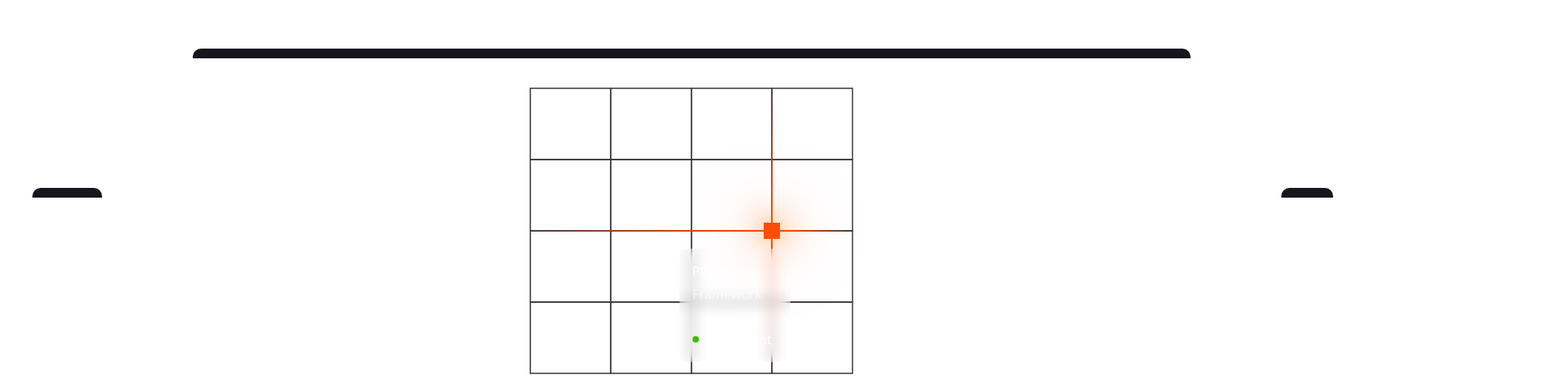
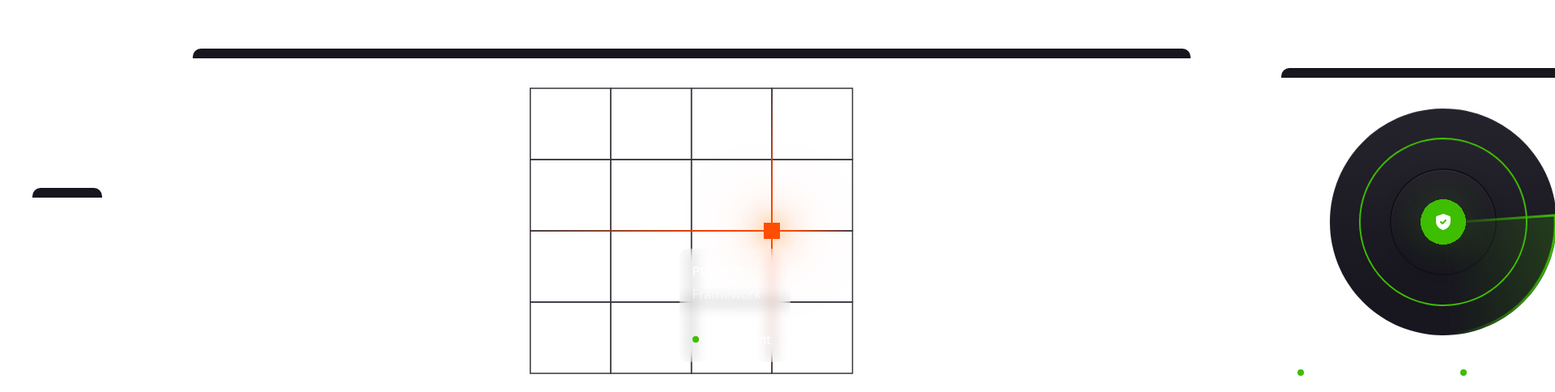
Before and after one commit to viblo29/compliance-management, a Next.js app in the folder my-app/: page / in a window 1280 px wide. Shown: the part 132-616 px from the top of the page at 81% size, 1920 px wide, since content can reach past the window. Built offline with nearby package versions, Linux system fonts and the light colour scheme.

Commit message:
finished 3rd animated component

```diff
--- /dev/null
+++ b/my-app/components/atoms/GreenDot/GreenDot.tsx
@@ -0,0 +1,11 @@
+import React from 'react'
+
+function GreenDot() {
+  return (
+    <div>
+        <div className="w-2 h-2 rounded-full bg-[#3EBE00]"></div>
+    </div>
+  )
+}
+
+export default GreenDot
--- a/my-app/components/molecules/GetFunding/GetFunding.tsx
+++ b/my-app/components/molecules/GetFunding/GetFunding.tsx
@@ -3,6 +3,7 @@ import React, { useEffect, useState, useRef } from "react";
 import grid from "../../../public/Grid.svg";
 import Image from "next/image";
 import { motion, useAnimation } from "framer-motion";
+import GreenDot from "@/components/atoms/GreenDot/GreenDot";
 
 const boxWidth = 99;
 const boxHeight = 89;
@@ -128,7 +129,7 @@ function GetFunding() {
               <div className="font-medium leading-6 tracking-[0.1px]" style={{color: "var(--transparent-surface-transparent-white-60, rgba(255, 255, 255, 0.60))"}}>Framework</div>
             </div>
             <div className="flex flex-row items-center justify-center gap-3">
-              <div className="w-2 h-2 rounded-full bg-[#3EBE00]"></div>
+              <GreenDot/>
               <div style={{letterSpacing:"var(--ui-14-semi-medium-letter-spacing-0, 0)"}}>Compliant</div>
             </div>
           </div>
--- /dev/null
+++ b/my-app/components/molecules/Radar/Radar.tsx
@@ -0,0 +1,34 @@
+import React from 'react'
+import Image from 'next/image'
+import radarBG from '../../../public/radar-background.svg'
+import radar from '../../../public/radar.svg'
+
+const Radar: React.FC = () => {
+  return (
+    <div className="flex items-center justify-center border-[#121019] border-solid w-[284px] h-[284px] rounded-full">
+      {/* 1. The Anchor (Relative) */}
+      <div className="relative flex items-center justify-center w-fit h-fit">
+
+        {/* Layer 1: The Static Background */}
+        <Image
+          src={radarBG}
+          alt="Radar Background"
+          priority
+        />
+
+        {/* Layer 2: The Animated Overlay (Absolute) */}
+        <div className="absolute inset-0 flex items-center justify-center animate-[spin_7.2s_linear_infinite_reverse]">
+        <Image
+            src={radar}
+            alt="Radar Spin"
+            priority
+        />
+        </div>
+
+
+      </div>
+    </div>
+  )
+}
+
+export default Radar
--- a/my-app/components/organisms/Home.tsx
+++ b/my-app/components/organisms/Home.tsx
@@ -1,6 +1,8 @@
 import React from "react";
 import GetFunding from "../molecules/GetFunding/GetFunding";
 import Title from "../molecules/Title/Title";
+import Radar from "../molecules/Radar/Radar";
+import GreenDot from "../atoms/GreenDot/GreenDot";
 
 function Home() {
   return (
@@ -48,11 +50,28 @@ function Home() {
           h1="Gap Monitoring"
           h2="Continuously detect control gaps and track remediation before audits begin."
         />
-          <div className="h-100.5 flex relative items-center justify-center" style={{
+          <div className="h-100.5 flex flex-col relative items-center justify-center p-6 gap-[18px]" style={{
                 borderRadius: 'var(--Corner-radius-10px, 10px)',
                 border: '1px var(--Stroke-Gradient-2, #FFF)',
                 background: 'var(--Widget-Gradient, linear-gradient(180deg, rgba(255, 255, 255, 0.06) 0%, rgba(255, 255, 255, 0.01) 100%))'
               }}>
+            <Radar/>
+            <div className="flex flex-row gap-0.5 font-medium leading-6 tracking-[0.1px]">
+              <div className='w-[198.6px] h-13 flex items-center justify-start gap-3 px-5' style={{
+                borderRadius: "var(--Corner-radius-8px, 8px) 0 0 var(--Corner-radius-8px, 8px)",
+                background: "var(--transparent-surface-transparent-white-6, rgba(255, 255, 255, 0.06))"
+              }}>
+                <GreenDot/>
+                24 healthy
+              </div>
+              <div className='w-[198.6px] h-13 flex items-center justify-start gap-3 px-5' style={{
+                borderRadius: "0 var(--Corner-radius-8px, 8px) var(--Corner-radius-8px, 8px) 0",
+                background: "var(--transparent-surface-transparent-white-6, rgba(255, 255, 255, 0.06))"
+              }}>
+                <GreenDot/>
+                8 in progress
+              </div>
+            </div>
           </div>
       </div>
     </div>
```
Also changed, not shown: my-app/public/radar-background.svg (added), my-app/public/radar.svg (added).
